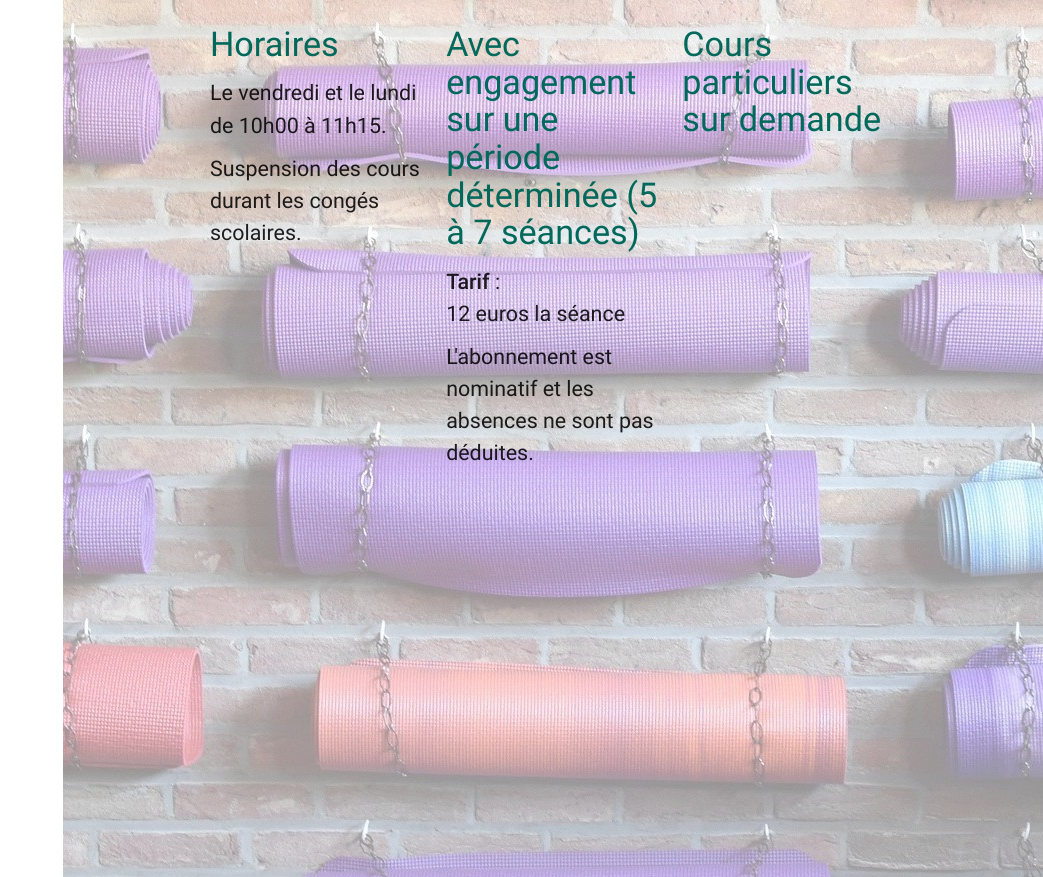
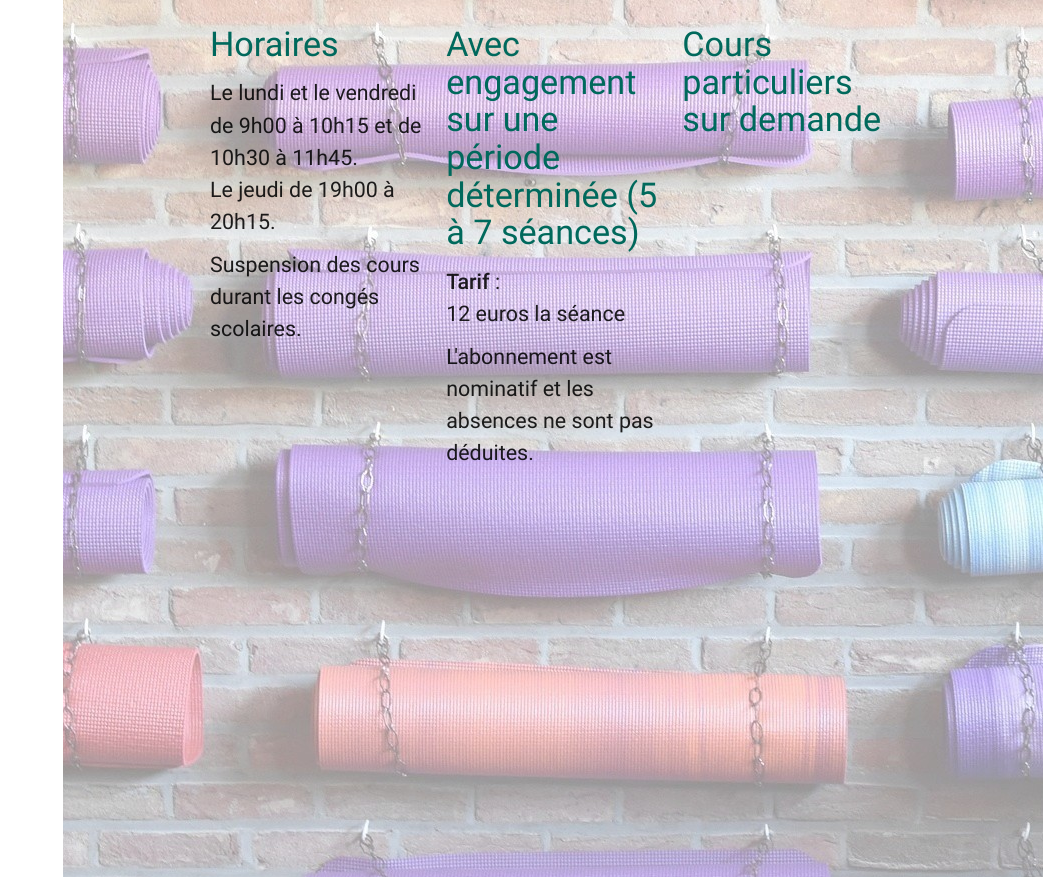
Before and after one commit to soldiertt/yogaenpevele, a website: page index.html in a window 1280 px wide. Shown: the part 4168-5045 px from the top of the page, without its empty margins (237-1280 px from the left). Drawn offline with nearby package versions, Linux system fonts and the light colour scheme; some packages are replaced by stand-ins of ours.

Commit message:
update des horaires

```diff
--- a/index.html
+++ b/index.html
@@ -264,7 +264,7 @@
       <div class="row yep-med2-text">
         <div class="col xl4">
           <h4 class="teal-text text-darken-3">Horaires</h4>
-          <p>Le vendredi et le lundi de 10h00 à 11h15.</p>
+          <p>Le lundi et le vendredi de 9h00 à 10h15 et de 10h30 à 11h45.<br/>Le jeudi de 19h00 à 20h15.</p>
           <p>Suspension des cours durant les congés scolaires.</p>
         </div>
         <div class="col xl4">
```
